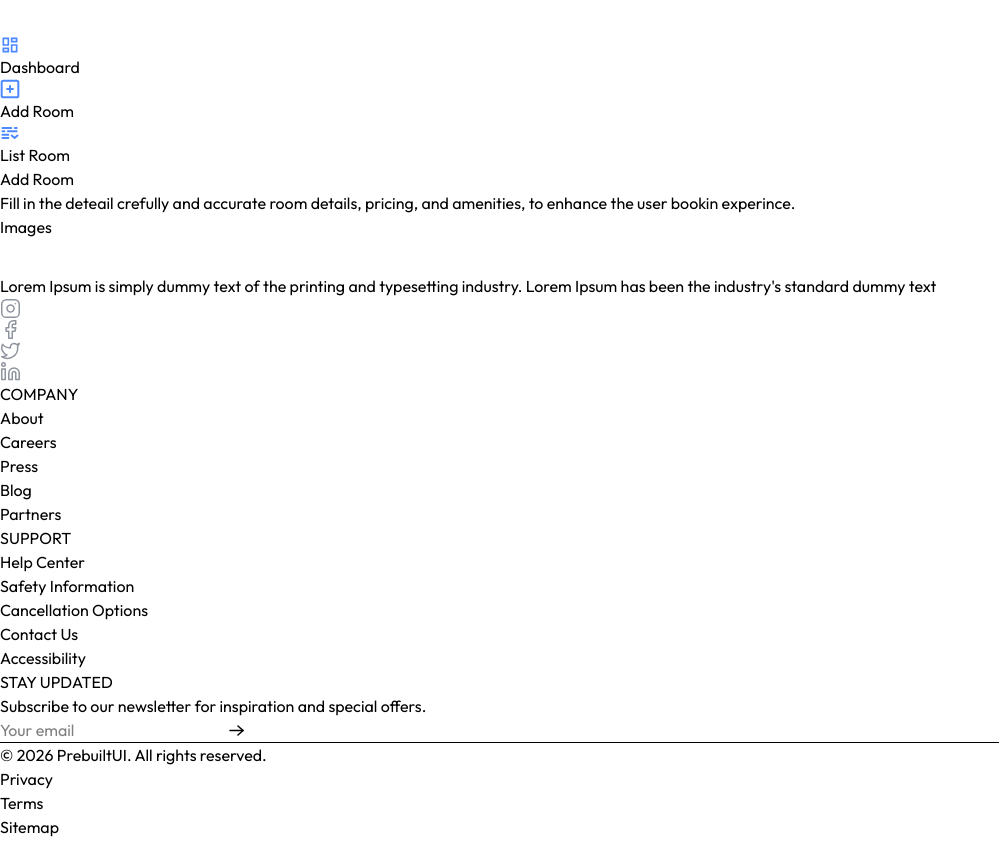
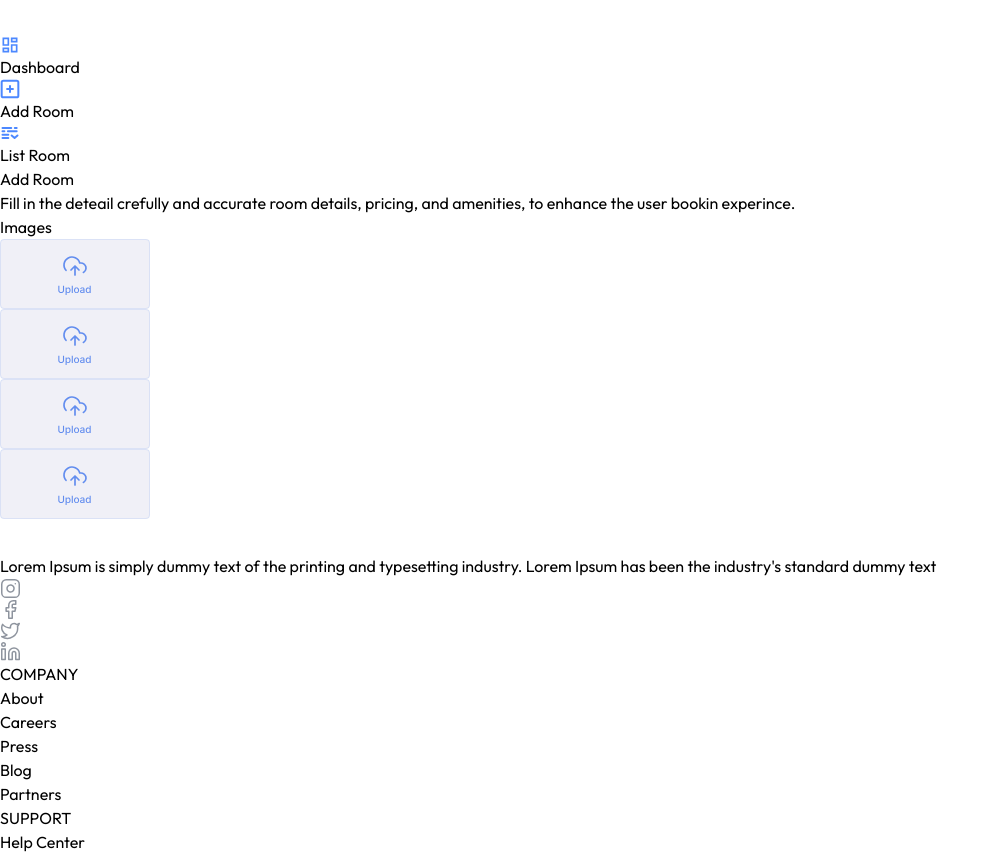
Before and after one commit to fahimaAzizi/App-Booking-System, a React (Vite) app in the folder HOTLE-BOOKING/: page /owner/add-room in a window 1280 px wide. Shown: the top 854 px of the page, without its empty margins (0-999 px from the left). Built offline with nearby package versions, Linux system fonts and the light colour scheme; a web font is replaced by a local one.

Commit message:
Initial commit

```diff
--- a/HOTLE-BOOKING/src/pages/hotelOwner/AddRoom.jsx
+++ b/HOTLE-BOOKING/src/pages/hotelOwner/AddRoom.jsx
@@ -1,5 +1,6 @@
 import React, { useState } from "react";
 import Title from "../../components/Title";
+import { assets } from "../../assets/assets";
 
 const AddRoom = () => {
 
@@ -26,13 +27,13 @@ const AddRoom = () => {
     <form action="">
       <Title align='left' font='outfit' Title ='Add Room' subTitle='Fill in the deteail crefully and accurate room details, pricing, and amenities, to enhance the user bookin experince.' />
       <p className="text-gray-800 mt-10"> Images</p>
-      <div>
+      <div className="grid grid-cols-2 sm:flex gap-4 my-2 flexwrap">
         {Object.keys(images).map((key)=>
           <label htmlFor={`roomImage${key}`} key={key}>
 
-            <img className="max-h-13 cursor-pointer opacity-80" src={images[key]? URL.createObjectURL(images[key]) : AuthenticatorAssertionResponse.uploadArea} alt="" />
+            <img className="max-h-13 cursor-pointer opacity-80" src={images[key]? URL.createObjectURL(images[key]) : assets.uploadArea} alt="" />
             <input type="file" accept="image/*" id={`roomImage${key}`} hidden
-            onChange={e=> setImages({...images})}/>
+            onChange={e=> setImages({...images, [key]: e.target.files[0]})}/>
           </label>
         )}
       </div>
```
